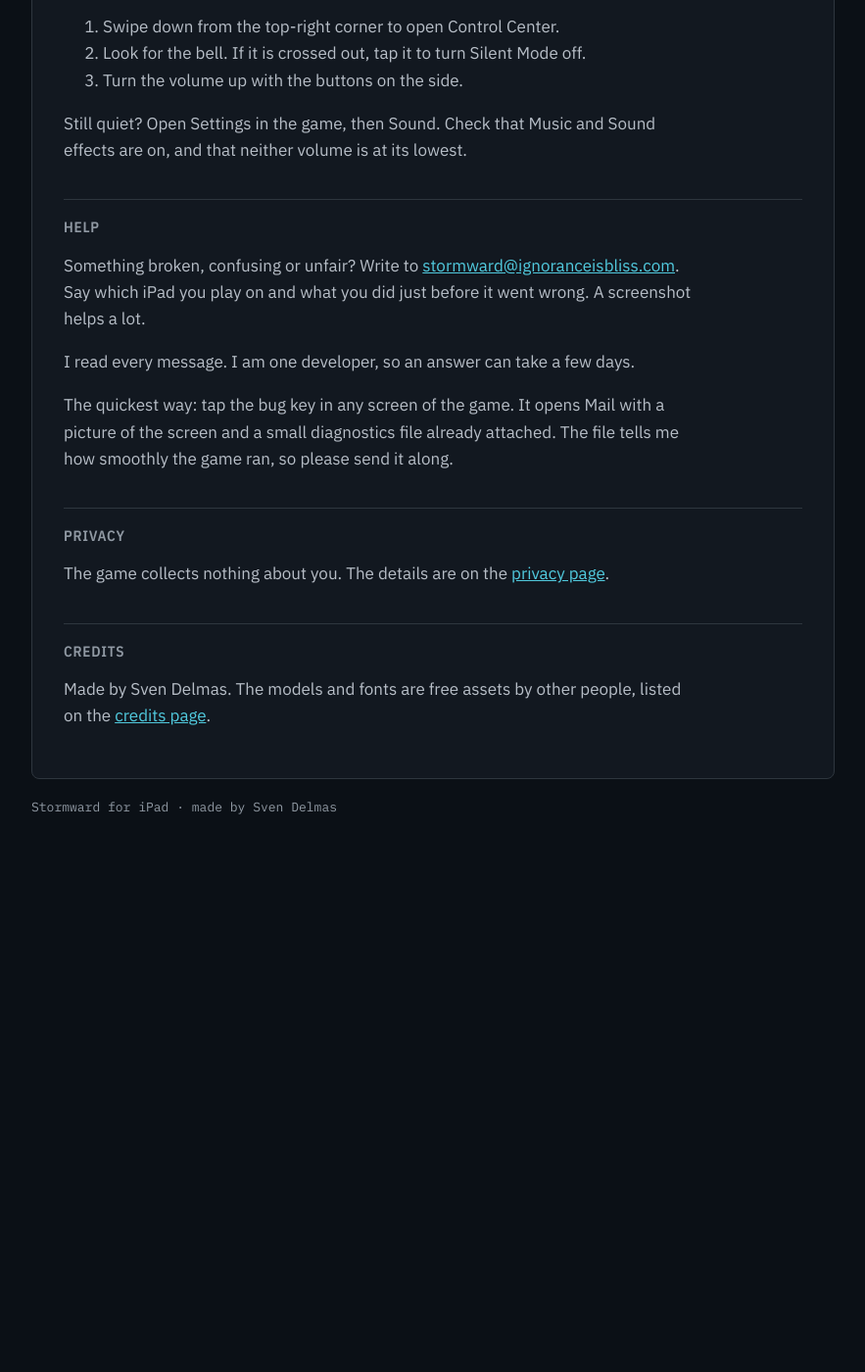
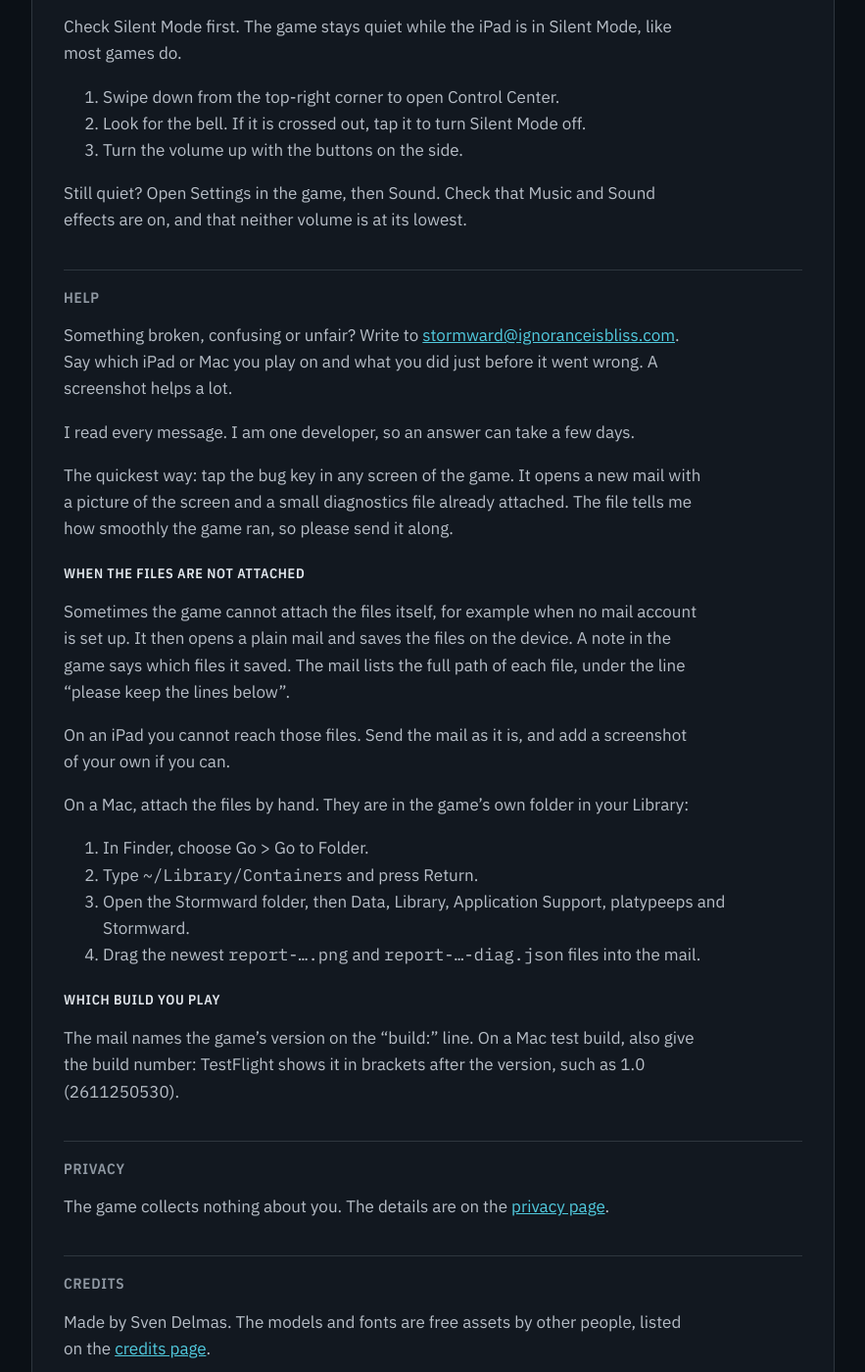
Before and after one commit to platypeeps/stormward-site, a Jekyll site: the page built from index.md, in a window 1280 px wide and 1400 px high, scrolled down 1529 px. Shown: the whole window at 98% size, without its empty margins (198-1081 px from the left). Built offline with Jekyll 4.4.1, drawn with Linux system fonts in a browser that asks for light colours; before the commit the page ends 2430 px from its top, so only the background shows below that; some of the changed text lies outside the part shown.

Commit message:
docs: give Mac testers support and attachment steps
The support page named only iPads and promised attached files. Name
the Mac TestFlight build, say where the game saves a report's files
when it cannot attach them, how to find and attach them on a Mac,
and which build number to give.

Closes: sd:10499

```diff
--- a/index.md
+++ b/index.md
@@ -28,6 +28,10 @@ each test build, and the [roadmap](roadmap.html).
 - An iPad with iPadOS 26 or later.
 - No account and no internet. The core game is free.
 
+Testing on a Mac? A test build for Macs with Apple silicon and
+macOS 26 or later goes out through TestFlight. The help below covers
+it too.
+
 ## FAQ
 
 ### The game makes no sound
@@ -47,16 +51,43 @@ and Sound effects are on, and that neither volume is at its lowest.
 
 Something broken, confusing or unfair? Write to
 [stormward@ignoranceisbliss.com](mailto:stormward@ignoranceisbliss.com).
-Say which iPad you play on and what you did just before it went wrong.
-A screenshot helps a lot.
+Say which iPad or Mac you play on and what you did just before it went
+wrong. A screenshot helps a lot.
 
 I read every message. I am one developer, so an answer can take a few
 days.
 
 The quickest way: tap the bug key in any screen of the game. It opens
-Mail with a picture of the screen and a small diagnostics file already
-attached. The file tells me how smoothly the game ran, so please send
-it along.
+a new mail with a picture of the screen and a small diagnostics file
+already attached. The file tells me how smoothly the game ran, so
+please send it along.
+
+### When the files are not attached
+
+Sometimes the game cannot attach the files itself, for example when
+no mail account is set up. It then opens a plain mail and saves the
+files on the device. A note in the game says which files it saved.
+The mail lists the full path of each file, under the line "please
+keep the lines below".
+
+On an iPad you cannot reach those files. Send the mail as it is, and
+add a screenshot of your own if you can.
+
+On a Mac, attach the files by hand. They are in the game's own
+folder in your Library:
+
+1. In Finder, choose Go > Go to Folder.
+2. Type `~/Library/Containers` and press Return.
+3. Open the Stormward folder, then Data, Library, Application Support,
+   platypeeps and Stormward.
+4. Drag the newest `report-….png` and `report-…-diag.json` files into
+   the mail.
+
+### Which build you play
+
+The mail names the game's version on the "build:" line. On a Mac
+test build, also give the build number: TestFlight shows it in
+brackets after the version, such as 1.0 (2611250530).
 
 ## Privacy
 
```
